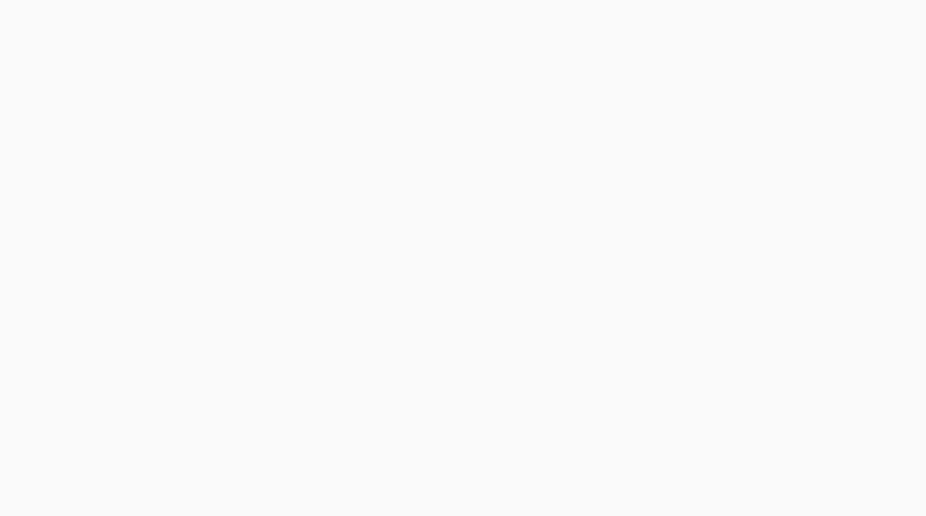
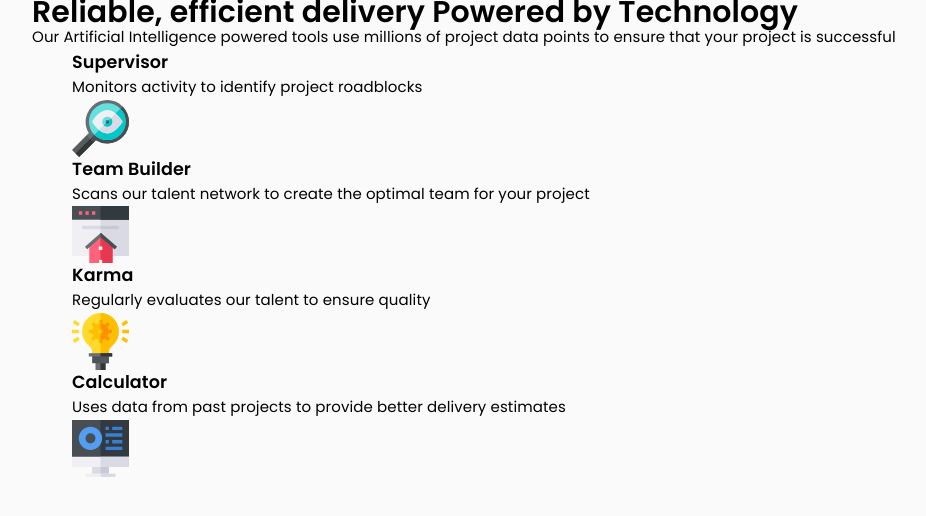
Before and after one commit to Muhammadjewel/four-card-feature-section, a plain HTML site: page index.html in a window 1280 px wide. Shown: the whole page, without its empty margins (53-979 px from the left). Drawn offline with Linux system fonts and the light colour scheme.

Commit message:
Add page HTML

```diff
--- a/index.html
+++ b/index.html
@@ -19,7 +19,51 @@
 </head>
 <body>
 
+  <!-- MAIN-CONTENT -->
+  <main class="main-content">
+    <div class="features">
+      <div class="container">
+        <div class="features__info">
+          <h1 class="features__heading">Reliable, efficient delivery <span>Powered by Technology</span></h1>
+          <p class="features__text">Our Artificial Intelligence powered tools use millions of project data points to ensure that your project is successful</p>
+        </div>
 
+        <section>
+          <h2 class="visually-hidden">Features list</h2>
+          <ul class="features__list" role="list">
+            <li class="features__item" role="listitem">
+              <div class="feature-card">
+                <h3 class="feature-card__title">Supervisor</h3>
+                <p class="feature-card__text">Monitors activity to identify project roadblocks</p>
+                <img src="img/icon-supervisor.svg" alt="" class="feature-card__img" width="57" height="57" aria-hidden="true">
+              </div>
+            </li>
+            <li class="features__item" role="listitem">
+              <div class="feature-card">
+                <h3 class="feature-card__title">Team Builder</h3>
+                <p class="feature-card__text">Scans our talent network to create the optimal team for your project</p>
+                <img src="img/icon-team-builder.svg" alt="" class="feature-card__img" width="57" height="57" aria-hidden="true">
+              </div>
+            </li>
+            <li class="features__item" role="listitem">
+              <div class="feature-card">
+                <h3 class="feature-card__title">Karma</h3>
+                <p class="feature-card__text">Regularly evaluates our talent to ensure quality</p>
+                <img src="img/icon-karma.svg" alt="" class="feature-card__img" width="57" height="57" aria-hidden="true">
+              </div>
+            </li>
+            <li class="features__item" role="listitem">
+              <div class="feature-card">
+                <h3 class="feature-card__title">Calculator</h3>
+                <p class="feature-card__text">Uses data from past projects to provide better delivery estimates</p>
+                <img src="img/icon-calculator.svg" alt="" class="feature-card__img" width="57" height="57" aria-hidden="true">
+              </div>
+            </li>
+          </ul>
+        </section>
+      </div>
+    </div>
+  </main>
 
   <script src="js/main.js"></script>
 </body>
```
